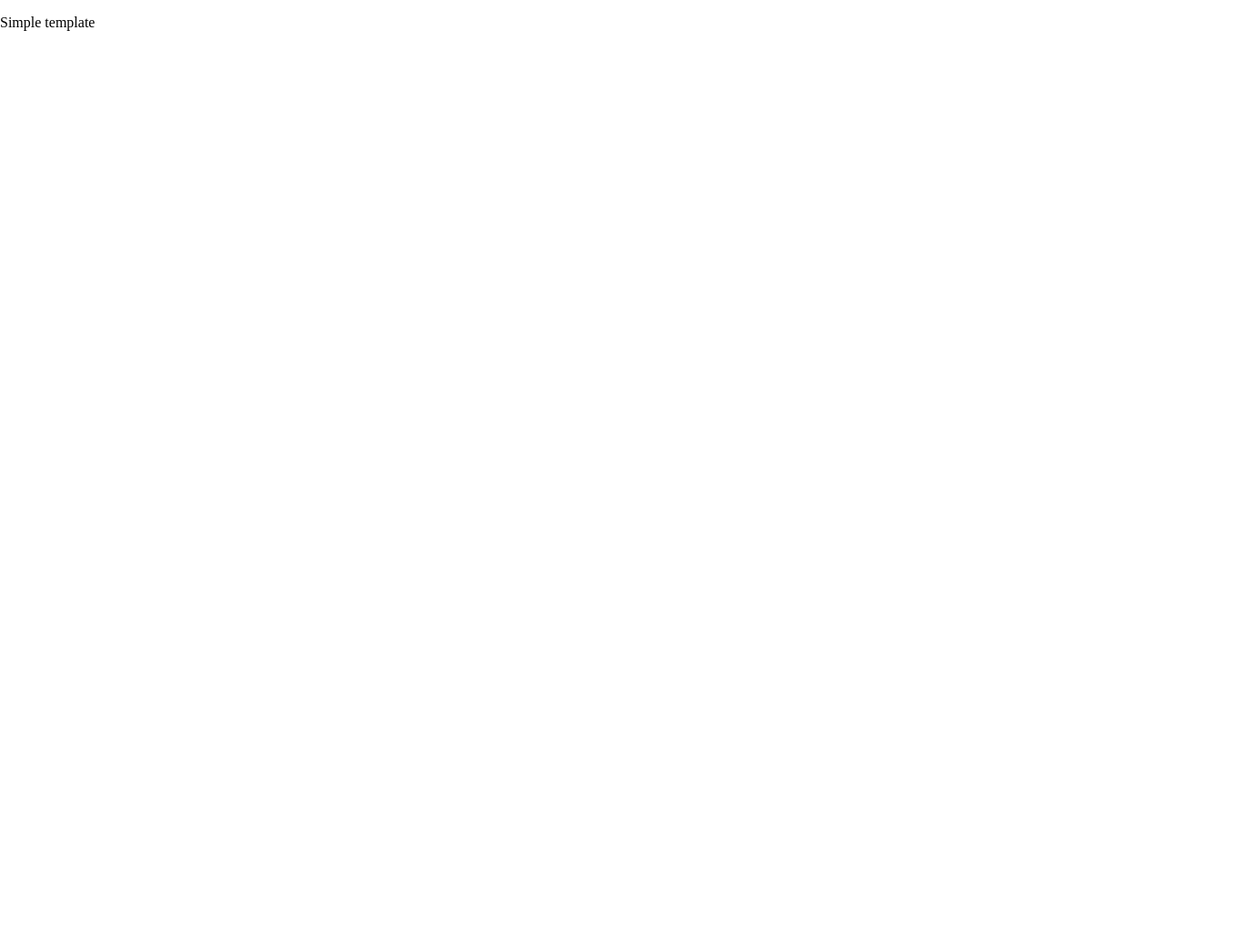
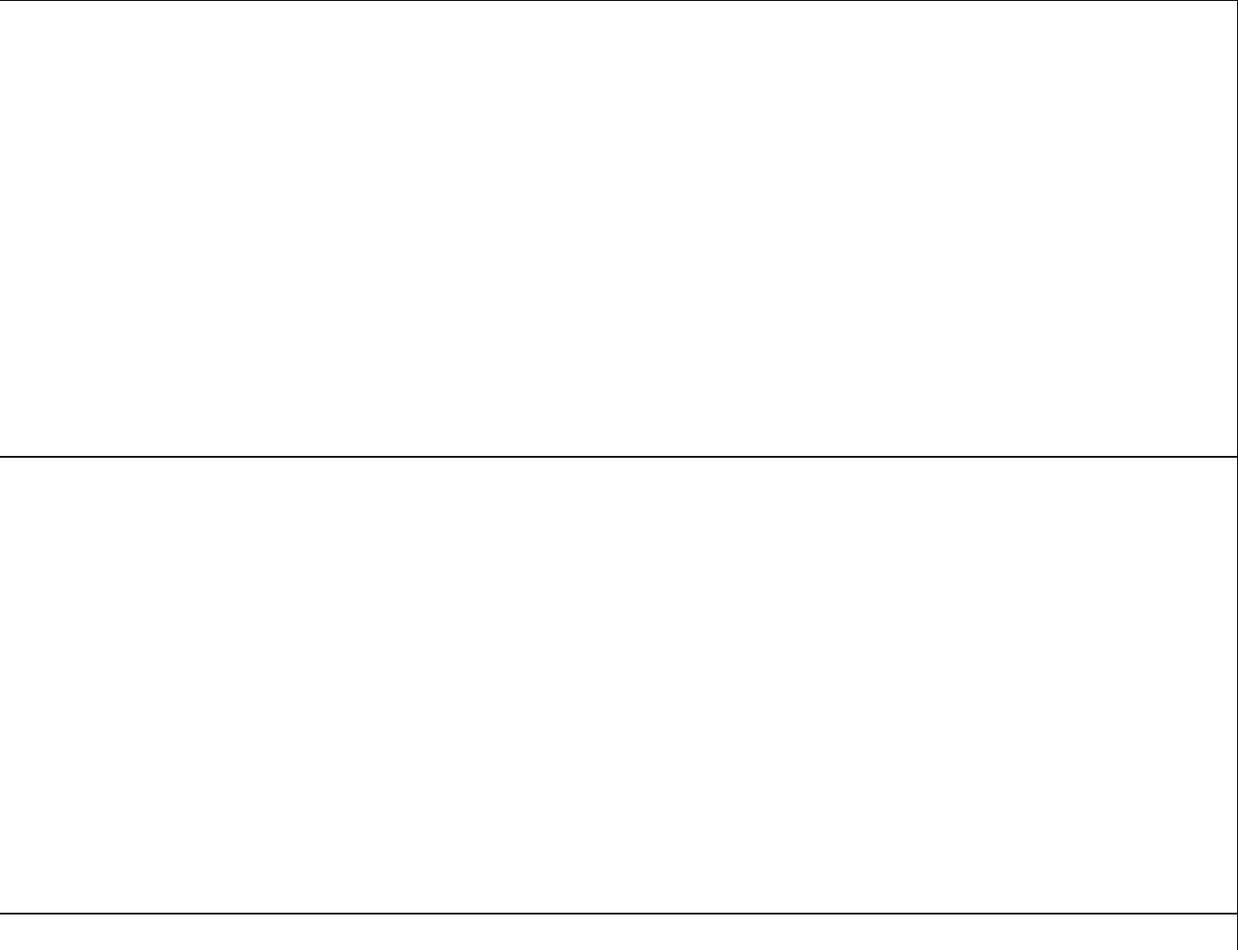
Before and after one commit to VoltG3/react_portfolio, a React (Create React App) app: page / in a window 1280 px wide. Shown: the top 1044 px of the page at 91% size, 1361 px wide, since content can reach past the window. Before the commit the page ends 800 px from the top, so only its background shows below. Built offline with nearby package versions, Linux system fonts and the light colour scheme.

Commit message:
[ CREATE ] - html sections

```diff
--- a/package.json
+++ b/package.json
@@ -9,6 +9,7 @@
     "react": "^18.2.0",
     "react-dom": "^18.2.0",
     "react-scripts": "5.0.1",
+    "styled-components": "^5.3.5",
     "web-vitals": "^2.1.0",
     "webpack": "^5.73.0"
   },
--- a/public/index.css
+++ b/public/index.css
@@ -5,6 +5,8 @@ html, body {
 
 body {
     display: flex;
+    flex-direction: column;
+    align-items: center;
     width: 100vw;
     height: 100vh;
 }
--- a/src/App.js
+++ b/src/App.js
@@ -1,8 +1,26 @@
+import styled from "styled-components"
+import { GlobalRootStyles} from "./GlobalRootStyles.js"
+
+import SectionHeader from "./sections/SectionHeader.js"
+import SectionInfo from "./sections/SectionInfo.js"
+import SectionDev from "./sections/SectionDev.js"
+import SectionDesign from "./sections/SectionDesign.js"
+import SectionFooter from "./sections/SectionFooter.js"
+
+const StyledAppContainer = styled.div`
+
+`
+
 function App() {
   return (
-      <>
-        <p>Simple template</p>
-      </>
+      <StyledAppContainer>
+          <GlobalRootStyles />
+              <SectionHeader />
+              <SectionInfo />
+              <SectionDev />
+              <SectionDesign />
+              <SectionFooter />
+      </StyledAppContainer>
   )
 }
 
--- /dev/null
+++ b/src/GlobalRootStyles.js
@@ -0,0 +1,8 @@
+import { createGlobalStyle } from "styled-components"
+
+export const GlobalRootStyles = createGlobalStyle`
+
+    :root {
+
+    }
+`
--- /dev/null
+++ b/src/sections/SectionDesign.js
@@ -0,0 +1,15 @@
+import styled from "styled-components"
+
+const StyledSectionDesignContainer = styled.div`
+  width: 1440px;
+  height: 600px;
+  border: solid 1px black;
+`
+
+export default function SectionDesign() {
+    return (
+        <StyledSectionDesignContainer>
+            <p>Design</p>
+        </StyledSectionDesignContainer>
+    )
+}
--- /dev/null
+++ b/src/sections/SectionDev.js
@@ -0,0 +1,15 @@
+import styled from "styled-components"
+
+const StyledSectionDevContainer = styled.div`
+  width: 1440px;
+  height: 802px;
+  border: solid 1px black;
+`
+
+export default function SectionDev() {
+    return (
+        <StyledSectionDevContainer>
+            <p>Dev</p>
+        </StyledSectionDevContainer>
+    )
+}
--- /dev/null
+++ b/src/sections/SectionFooter.js
@@ -0,0 +1,15 @@
+import styled from "styled-components"
+
+const StyledSectionFooterContainer = styled.div`
+  width: 1440px;
+  height: 424px;
+  border: solid 1px black;
+`
+
+export default function SectionFooter() {
+    return (
+        <StyledSectionFooterContainer>
+            <p>Footer</p>
+        </StyledSectionFooterContainer>
+    )
+}
--- /dev/null
+++ b/src/sections/SectionHeader.js
@@ -0,0 +1,15 @@
+import styled from "styled-components"
+
+const StyledSectionHeaderContainer = styled.div`
+  width: 1440px;
+  height: 500px;
+  border: solid 1px black;
+`
+
+export default function SectionHeader() {
+    return (
+        <StyledSectionHeaderContainer>
+            <p>Header</p>
+        </StyledSectionHeaderContainer>
+    )
+}
--- /dev/null
+++ b/src/sections/SectionInfo.js
@@ -0,0 +1,15 @@
+import styled from "styled-components"
+
+const StyledSectionInfoContainer = styled.div`
+  width: 1440px;
+  height: 500px;
+  border: solid 1px black;
+`
+
+export default function SectionInfo() {
+    return (
+        <StyledSectionInfoContainer>
+            <p>Info</p>
+        </StyledSectionInfoContainer>
+    )
+}
```
Also changed, not shown: 2 other files (tests, documents, lock files or other folders).
